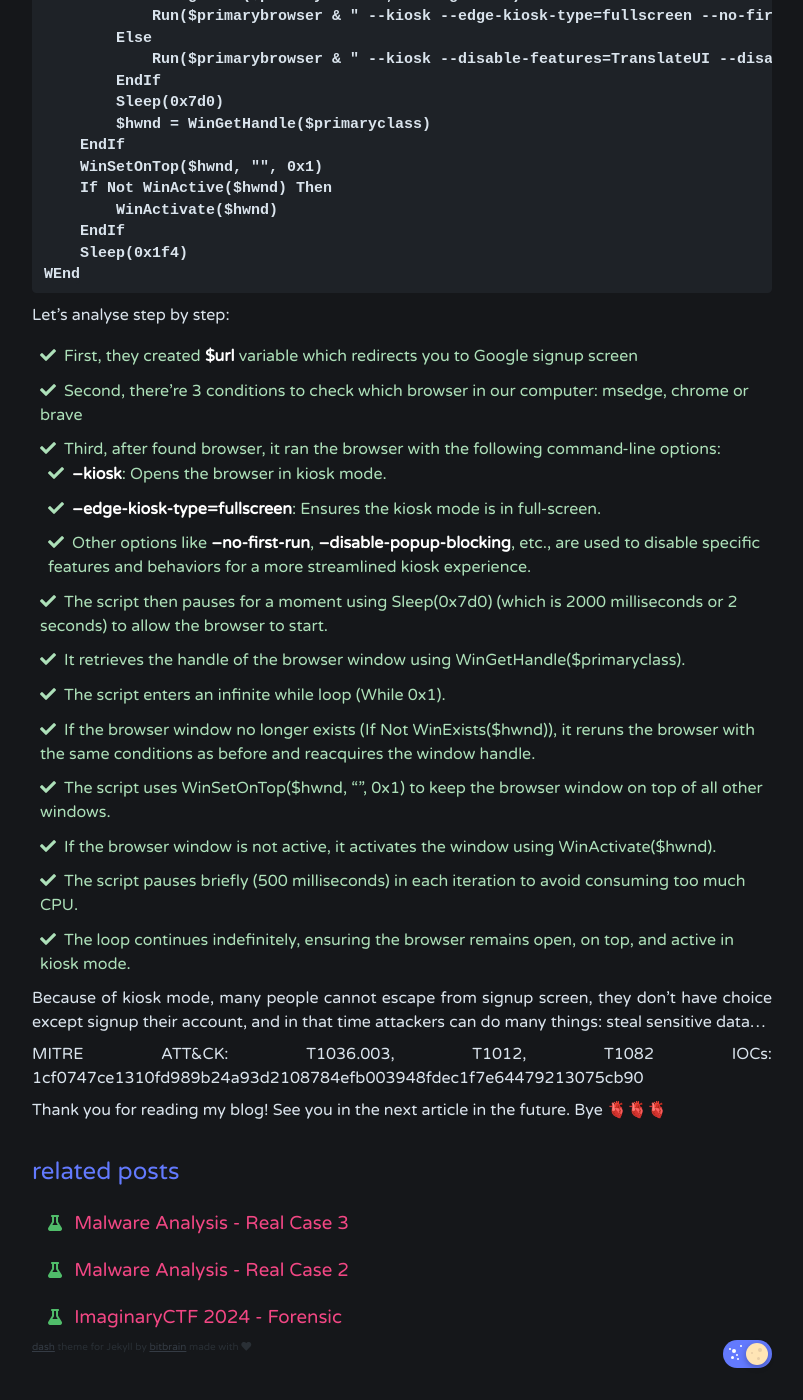
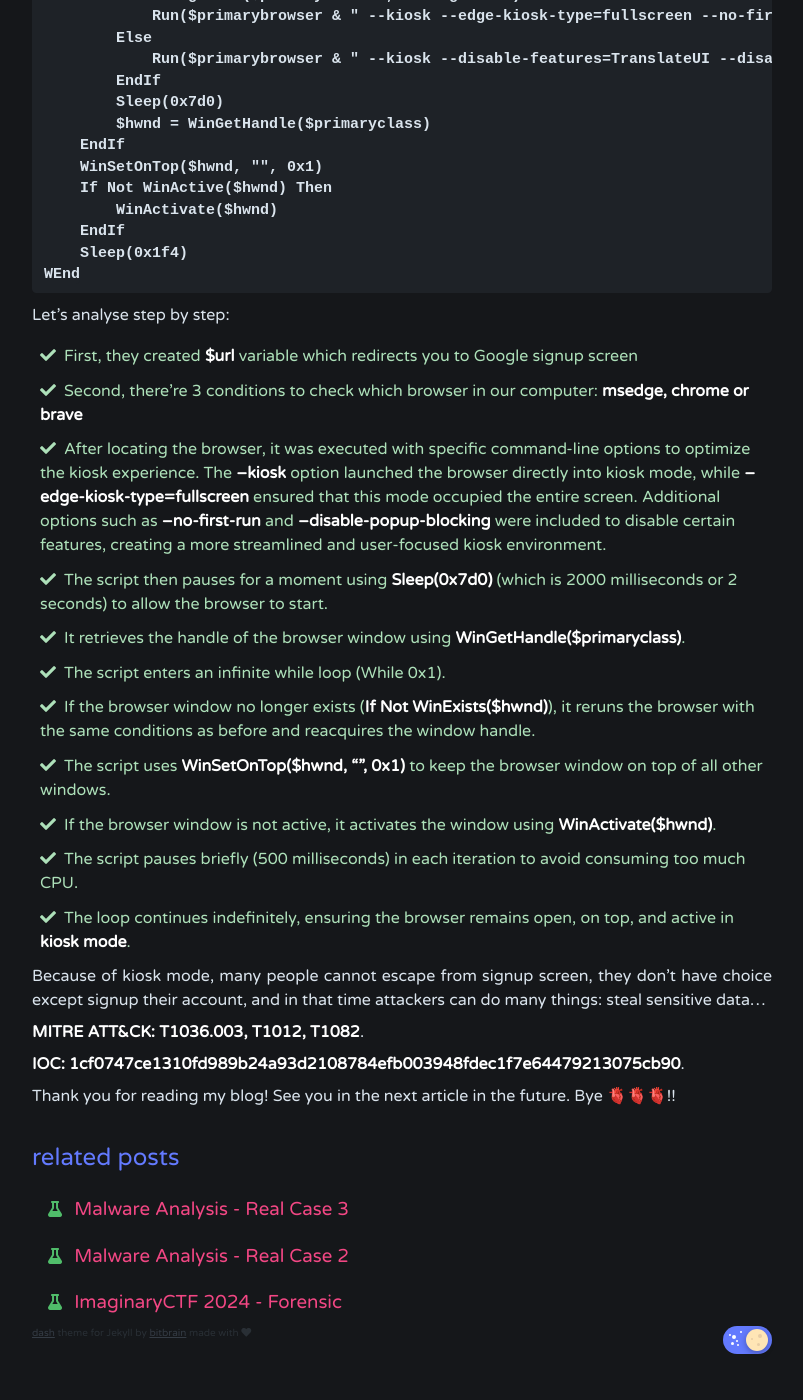
Before and after one commit to odintheprotector/odintheprotector.github.io, a Jekyll site: the page built from _posts/2024-09-03-malware-analysis-real-case-4.md, in a window 1280 px wide and 1400 px high, scrolled down 5033 px. Shown: the whole window, without its empty margins (238-1041 px from the left). Built offline with Jekyll 4.4.1, drawn with Linux system fonts in a browser that asks for light colours; nearby versions of some CDN libraries.

Commit message:
Update 2024-09-03-malware-analysis-real-case-4.md

```diff
--- a/_posts/2024-09-03-malware-analysis-real-case-4.md
+++ b/_posts/2024-09-03-malware-analysis-real-case-4.md
@@ -165,23 +165,21 @@ WEnd
 Let's analyse step by step:
 
 - First, they created **$url** variable which redirects you to Google signup screen
-- Second, there're 3 conditions to check which browser in our computer: msedge, chrome or brave
-- Third, after found browser, it ran the browser with the following command-line options:
-  + **--kiosk**: Opens the browser in kiosk mode.
-  + **--edge-kiosk-type=fullscreen**: Ensures the kiosk mode is in full-screen.
-  + Other options like **--no-first-run**, **--disable-popup-blocking**, etc., are used to disable specific features and behaviors for a more streamlined kiosk experience.
-- The script then pauses for a moment using Sleep(0x7d0) (which is 2000 milliseconds or 2 seconds) to allow the browser to start.
-- It retrieves the handle of the browser window using WinGetHandle($primaryclass).
+- Second, there're 3 conditions to check which browser in our computer: **msedge, chrome or brave**
+- After locating the browser, it was executed with specific command-line options to optimize the kiosk experience. The **--kiosk** option launched the browser directly into kiosk mode, while **--edge-kiosk-type=fullscreen** ensured that this mode occupied the entire screen. Additional options such as **--no-first-run** and **--disable-popup-blocking** were included to disable certain features, creating a more streamlined and user-focused kiosk environment.
+- The script then pauses for a moment using **Sleep(0x7d0)** (which is 2000 milliseconds or 2 seconds) to allow the browser to start.
+- It retrieves the handle of the browser window using **WinGetHandle($primaryclass)**.
 - The script enters an infinite while loop (While 0x1).
-- If the browser window no longer exists (If Not WinExists($hwnd)), it reruns the browser with the same conditions as before and reacquires the window handle.
-- The script uses WinSetOnTop($hwnd, "", 0x1) to keep the browser window on top of all other windows.
-- If the browser window is not active, it activates the window using WinActivate($hwnd).
+- If the browser window no longer exists (**If Not WinExists($hwnd)**), it reruns the browser with the same conditions as before and reacquires the window handle.
+- The script uses **WinSetOnTop($hwnd, "", 0x1)** to keep the browser window on top of all other windows.
+- If the browser window is not active, it activates the window using **WinActivate($hwnd)**.
 - The script pauses briefly (500 milliseconds) in each iteration to avoid consuming too much CPU.
-- The loop continues indefinitely, ensuring the browser remains open, on top, and active in kiosk mode.
+- The loop continues indefinitely, ensuring the browser remains open, on top, and active in **kiosk mode**.
 
 Because of kiosk mode, many people cannot escape from signup screen, they don't have choice except signup their account, and in that time attackers can do many things: steal sensitive data...
 
-MITRE ATT&CK: T1036.003, T1012, T1082
-IOCs: 1cf0747ce1310fd989b24a93d2108784efb003948fdec1f7e64479213075cb90
+**MITRE ATT&CK: T1036.003, T1012, T1082**.
 
-Thank you for reading my blog! See you in the next article in the future. Bye 🫀🫀🫀
+**IOC: 1cf0747ce1310fd989b24a93d2108784efb003948fdec1f7e64479213075cb90**.
+
+Thank you for reading my blog! See you in the next article in the future. Bye 🫀🫀🫀!!
```
